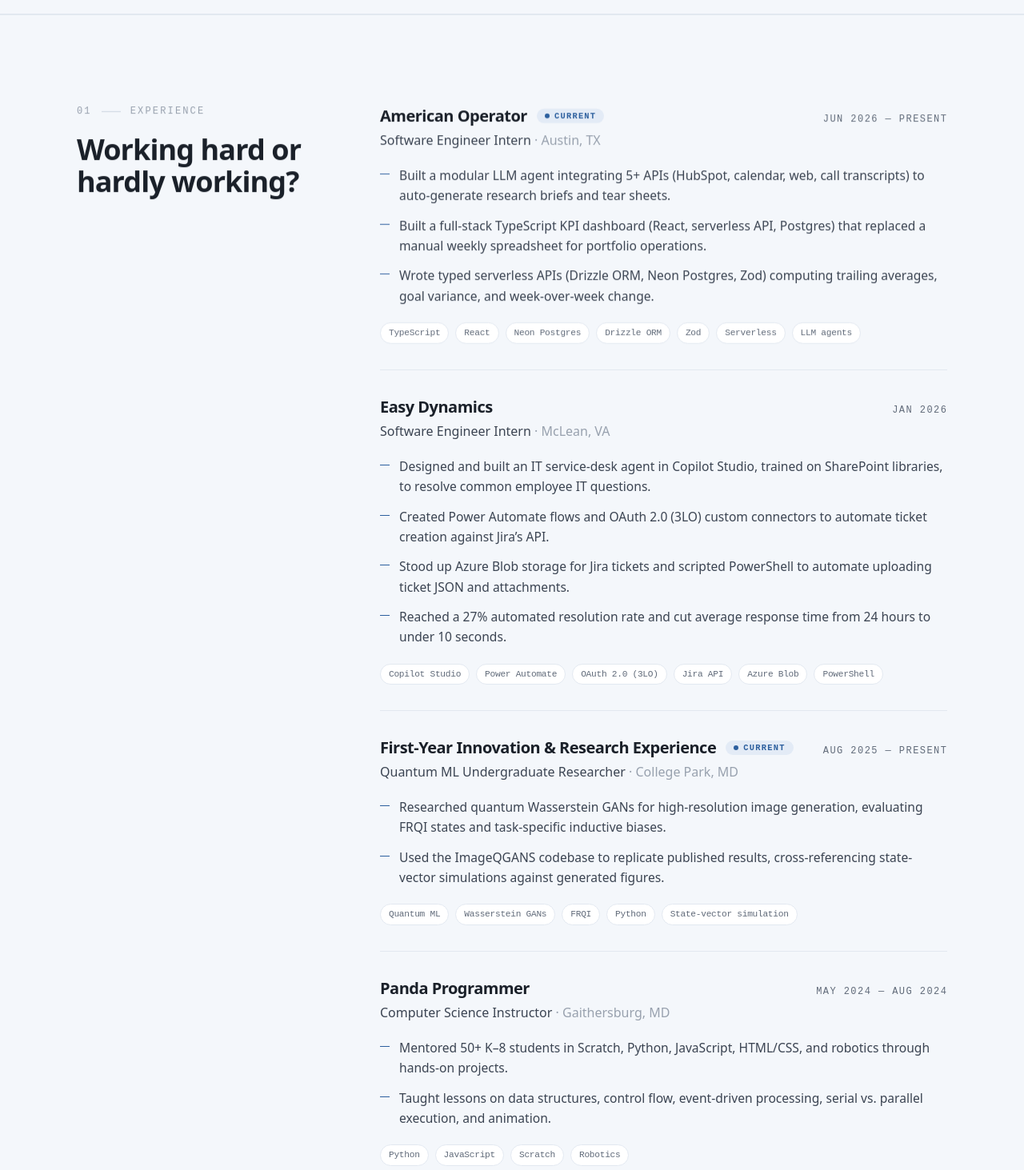
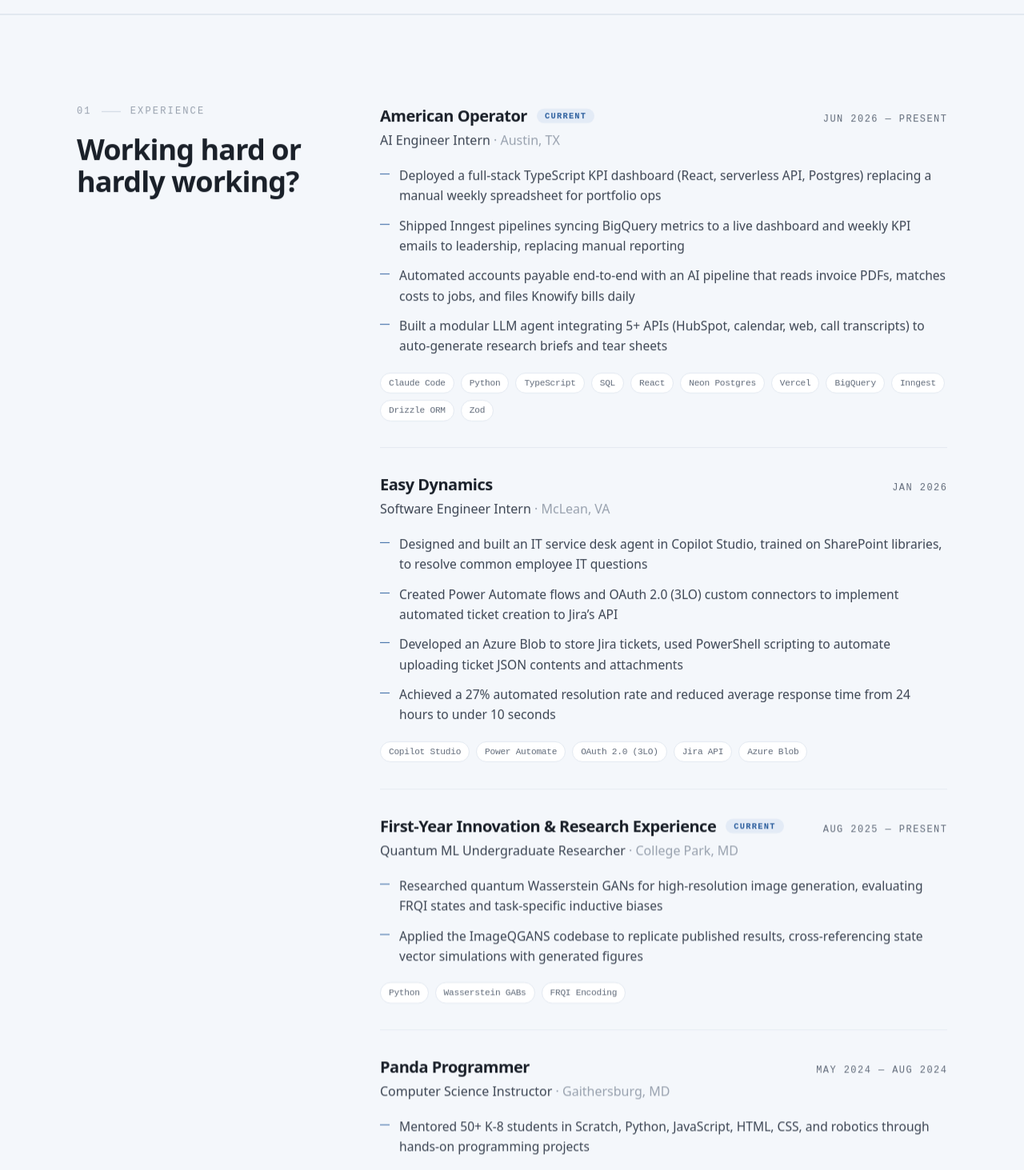
Before and after one commit to jasonslee07/portfolio, a React (Vite) app: page / in a window 1280 px wide. Shown: the part 801-2264 px from the top of the page at 80% size. Built offline with nearby package versions, Linux system fonts and the light colour scheme.

Commit message:
updated resume and contents

```diff
--- a/src/components/Experience.tsx
+++ b/src/components/Experience.tsx
@@ -24,8 +24,7 @@
                 <h3 className="flex flex-wrap items-center gap-x-3 gap-y-1 text-xl font-semibold tracking-tight text-ink">
                   {job.company}
                   {job.current ? (
-                    <span className="inline-flex items-center gap-1.5 rounded-full bg-accent-wash px-2.5 py-0.5 font-mono text-[0.65rem] uppercase tracking-[0.12em] text-accent">
-                      <span className="h-1.5 w-1.5 rounded-full bg-accent" />
+                    <span className="inline-flex items-center rounded-full bg-accent-wash px-2.5 py-0.5 font-mono text-[0.65rem] uppercase tracking-[0.12em] text-accent">
                       Current
                     </span>
                   ) : null}
--- a/src/components/Hero.tsx
+++ b/src/components/Hero.tsx
@@ -17,11 +17,7 @@
         {/* Header + summary on the left, portrait on the right (stacks on mobile) */}
         <div className="flex flex-col gap-10 lg:flex-row lg:items-center lg:gap-16">
           <div className="lg:flex-1 lg:min-w-0">
-            <Reveal className="flex items-center gap-3 font-mono text-xs uppercase tracking-[0.18em] text-muted">
-              <span className="relative flex h-2 w-2">
-                <span className="absolute inline-flex h-full w-full animate-ping rounded-full bg-accent opacity-60" />
-                <span className="relative inline-flex h-2 w-2 rounded-full bg-accent" />
-              </span>
+            <Reveal className="font-mono text-xs uppercase tracking-[0.18em] text-muted">
               {hero.eyebrow}
             </Reveal>
 
--- a/src/data/content.ts
+++ b/src/data/content.ts
@@ -38,15 +38,16 @@
 export const experience: Experience[] = [
   {
     company: "American Operator",
-    role: "Software Engineer Intern",
+    role: "AI Engineer Intern",
     location: "Austin, TX",
     period: "Jun 2026 — Present",
     current: true,
-    stack: ["TypeScript", "React", "Neon Postgres", "Drizzle ORM", "Zod", "Serverless", "LLM agents"],
+    stack: ["Claude Code", "Python", "TypeScript", "SQL", "React", "Neon Postgres", "Vercel", "BigQuery", "Inngest", "Drizzle ORM", "Zod"],
     points: [
-      "Built a modular LLM agent integrating 5+ APIs (HubSpot, calendar, web, call transcripts) to auto-generate research briefs and tear sheets.",
-      "Built a full-stack TypeScript KPI dashboard (React, serverless API, Postgres) that replaced a manual weekly spreadsheet for portfolio operations.",
-      "Wrote typed serverless APIs (Drizzle ORM, Neon Postgres, Zod) computing trailing averages, goal variance, and week-over-week change.",
+      "Deployed a full-stack TypeScript KPI dashboard (React, serverless API, Postgres) replacing a manual weekly spreadsheet for portfolio ops",
+      "Shipped Inngest pipelines syncing BigQuery metrics to a live dashboard and weekly KPI emails to leadership, replacing manual reporting",
+      "Automated accounts payable end-to-end with an AI pipeline that reads invoice PDFs, matches costs to jobs, and files Knowify bills daily",
+      "Built a modular LLM agent integrating 5+ APIs (HubSpot, calendar, web, call transcripts) to auto-generate research briefs and tear sheets"
     ],
   },
   {
@@ -54,12 +55,12 @@
     role: "Software Engineer Intern",
     location: "McLean, VA",
     period: "Jan 2026",
-    stack: ["Copilot Studio", "Power Automate", "OAuth 2.0 (3LO)", "Jira API", "Azure Blob", "PowerShell"],
+    stack: ["Copilot Studio", "Power Automate", "OAuth 2.0 (3LO)", "Jira API", "Azure Blob"],
     points: [
-      "Designed and built an IT service-desk agent in Copilot Studio, trained on SharePoint libraries, to resolve common employee IT questions.",
-      "Created Power Automate flows and OAuth 2.0 (3LO) custom connectors to automate ticket creation against Jira’s API.",
-      "Stood up Azure Blob storage for Jira tickets and scripted PowerShell to automate uploading ticket JSON and attachments.",
-      "Reached a 27% automated resolution rate and cut average response time from 24 hours to under 10 seconds.",
+      "Designed and built an IT service desk agent in Copilot Studio, trained on SharePoint libraries, to resolve common employee IT questions",
+      "Created Power Automate flows and OAuth 2.0 (3LO) custom connectors to implement automated ticket creation to Jira’s API",
+      "Developed an Azure Blob to store Jira tickets, used PowerShell scripting to automate uploading ticket JSON contents and attachments",
+      "Achieved a 27% automated resolution rate and reduced average response time from 24 hours to under 10 seconds"
     ],
   },
   {
@@ -68,10 +69,10 @@
     location: "College Park, MD",
     period: "Aug 2025 — Present",
     current: true,
-    stack: ["Quantum ML", "Wasserstein GANs", "FRQI", "Python", "State-vector simulation"],
+    stack: ["Python", "Wasserstein GABs", "FRQI Encoding"],
     points: [
-      "Researched quantum Wasserstein GANs for high-resolution image generation, evaluating FRQI states and task-specific inductive biases.",
-      "Used the ImageQGANS codebase to replicate published results, cross-referencing state-vector simulations against generated figures.",
+      "Researched quantum Wasserstein GANs for high-resolution image generation, evaluating FRQI states and task-specific inductive biases",
+      "Applied the ImageQGANS codebase to replicate published results, cross-referencing state vector simulations with generated figures"
     ],
   },
   {
@@ -79,12 +80,21 @@
     role: "Computer Science Instructor",
     location: "Gaithersburg, MD",
     period: "May 2024 — Aug 2024",
-    stack: ["Python", "JavaScript", "Scratch", "Robotics"],
+    stack: ["Python", "JavaScript", "HTML", "CSS", "Robotics"],
     points: [
-      "Mentored 50+ K–8 students in Scratch, Python, JavaScript, HTML/CSS, and robotics through hands-on projects.",
-      "Taught lessons on data structures, control flow, event-driven processing, serial vs. parallel execution, and animation.",
+      "Mentored 50+ K-8 students in Scratch, Python, JavaScript, HTML, CSS, and robotics through hands-on programming projects",
+      "Presented lessons on data structures, control flow, event-driven processing, serial and parallel execution, and animation"
+
     ],
   },
+  // {
+  //   company: "Hack4Impact",
+  //   role: "Software Engineer",
+  //   location: "College Park, MD",
+  //   period: "Starting Aug 2026",
+  //   stack: [],
+  //   points: [],
+  // },
   {
     company: "UMD Department of Computer Science",
     role: "Course Facilitator for \"The Coding Interview\"",
@@ -110,6 +120,21 @@
 
 export const projects: Project[] = [
   {
+    name: "Redress",
+    domain: "Agentic civic tech",
+    blurb:
+      "A full-stack app where an AI agent helps citizens file complaints and pushes government agencies to actually respond.",
+    stack: ["React", "TypeScript", "AgentMail", "Linq"],
+    caseStudy: {
+      problem:
+        "Filing a complaint with the right government office is confusing, and even when it lands, agencies stall and cases quietly die with no follow-up.",
+      approach:
+        "Built a full-stack React + TypeScript app around an AI agent that routes each case to the appropriate city office and emails the agency through AgentMail, escalating automatically when one stalls. A human approval step gates every outbound message before it sends, and Linq pushes real-time text updates to citizens on every case.",
+      result:
+        "Citizens file once and the agent handles routing, outreach, and escalation on their behalf — with a person approving anything that goes out and text updates keeping them in the loop the whole way.",
+    },
+  },
+  {
     name: "Sell4Impact",
     domain: "Real-time marketplace",
     blurb:
@@ -132,26 +157,11 @@
     stack: ["React", "TypeScript", "Flask", "Roboflow", "Gemini", "ElevenLabs", "Twilio", "ngrok"],
     caseStudy: {
       problem:
-        "A naïve frame-by-frame detector fires on every twitch — far too many false alarms to ever trust with a real alert.",
+        "Open-air spots like farmers markets run on trust — stalls are unattended, crowds are dense, and a vendor busy with one customer can't watch someone pocket goods at the next table over.",
       approach:
-        "Paired a Roboflow vision model with a sliding-window heuristic over consecutive frames so a flag only holds when behavior persists. When it does, a synchronized pipeline — Gemini for a description, ElevenLabs for voice, Twilio for the call, glued together through ngrok — places an automated, descriptive emergency phone call.",
+        "Built a real-time detection app with React (TypeScript), Flask, and a Roboflow vision model to analyze the video feed and flag suspicious behavior. A sliding-window heuristic over consecutive frames holds a flag only when behavior persists, cutting the false positives a naïve frame-by-frame detector would fire on. When a flag holds, a synchronized API pipeline — Gemini for a description, ElevenLabs for voice, Twilio for the call, glued together through ngrok — places an automated, descriptive emergency phone call.",
       result:
-        "Suppressed single-frame false positives while still catching sustained suspicious behavior in real time, then escalated automatically with a human-sounding call.",
-    },
-  },
-  {
-    name: "Chat Messenger",
-    domain: "Networking & concurrency",
-    blurb:
-      "A multi-user chat application built on raw GUI and network-programming fundamentals.",
-    stack: ["Java", "Sockets", "Multithreading", "GUI"],
-    caseStudy: {
-      problem:
-        "A chat server has to accept new connections and broadcast messages at the same time — block on one and the whole thing stalls.",
-      approach:
-        "Built a client/server app from networking and GUI primitives, then used multithreading so the server listens for new connections on one thread while broadcasting messages to every client on others.",
-      result:
-        "Multiple clients hold a live conversation in real time, with the server handling joins and message fan-out concurrently.",
+        "Suppressed single-frame false alarms while still catching sustained theft in real time, then escalated automatically with a human-sounding call describing what it saw.",
     },
   },
 ]
@@ -160,24 +170,36 @@
   groups: [
     {
       label: "Languages",
-      primary: ["Python", "Java", "C"],
-      familiar: ["C++", "SQL", "JavaScript", "TypeScript", "HTML", "CSS", "MATLAB", "Rust", "OCaml", "Assembly"],
+      primary: ["Python", "Java", "TypeScript"],
+      familiar: ["JavaScript", "SQL", "C++", "C", "HTML", "CSS", "Rust", "Assembly", "OCaml", "MATLAB"],
     },
   ],
   web: ["React", "Node.js", "Tailwind CSS", "Flask"],
   tools: [
     "Git",
     "GitHub",
+    "GitLab",
     "Linux",
-    "VS Code",
+    "VSCode",
+    "Claude Code",
+    "Jira",
+    "Neon",
+    "Drizzle",
     "Firebase",
-    "Jira",
+    "Vercel",
+    "Fly",
+    "BigQuery",
+    "Inngest",
+    "Ngrok",
+    "Twilio",
+    "Zapier",
     "Figma",
     "Power Automate",
+    "Eclipse",
     "Copilot Studio",
-    "Twilio",
-    "ngrok",
-    "Claude",
+    "ElevenLabs",
+    "AgentEmail",
+    "Linq"
   ],
 }
 
@@ -214,8 +236,8 @@
     role: "Eagle Scout & Troop President",
     period: "May 2015 — Aug 2025",
     points: [
-      "Led 70+ Scouts, ran monthly campouts (200+ attendees), and organized week-long summer camps (1,000+ attendees).",
-      "Mentored a 30+ person leadership team, ran annual food drives collecting 60,000+ lbs, and recruited for Scouting’s national honor society.",
+      "Led 70+ Scouts, administered monthly campouts (200+ attendees), and organized week-long summer camps (1,000+ attendees)",
+      "Mentored 30+ Scout leadership team, organized annual food drives (60,000+ lbs), and recruited in Scouting’s national honor society"
     ],
   },
   {
@@ -223,8 +245,8 @@
     role: "Instructor & Treasurer",
     period: "Sep 2022 — May 2025",
     points: [
-      "Taught 60+ 4th–5th graders through 30+ science experiments and mentored 100+ club members as teachers.",
-      "Managed weekly finances, built and presented curricula, and coordinated logistics and transportation.",
+      "Instructed 60+ 4th-5th graders through 30+ science experiments, mentored 100+ club members as teachers, and organized curricula",
+      "Managed weekly finances and payments, created and presented lessons, and coordinated time logistics and transportation"
     ],
   },
 ]
```
Also changed, not shown: 1 other file (tests, documents, lock files or other folders).
